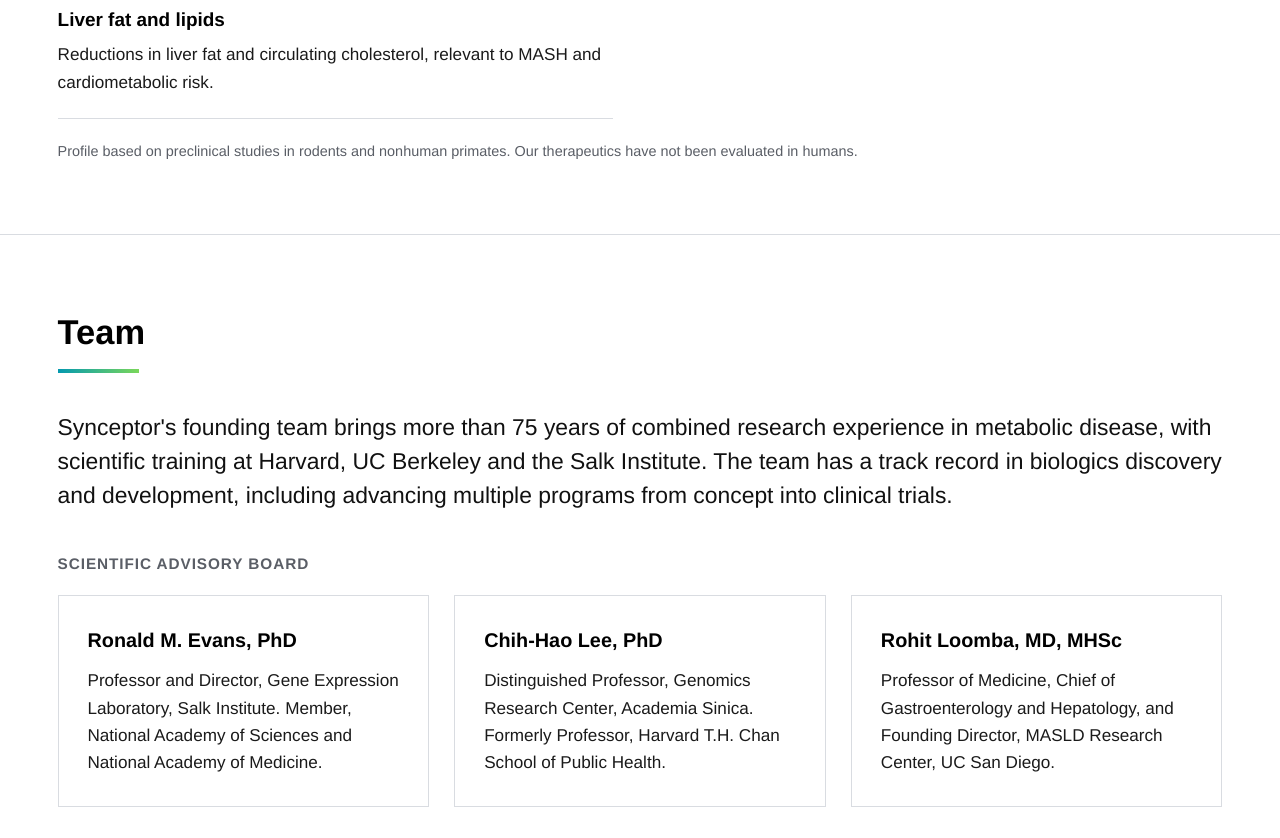
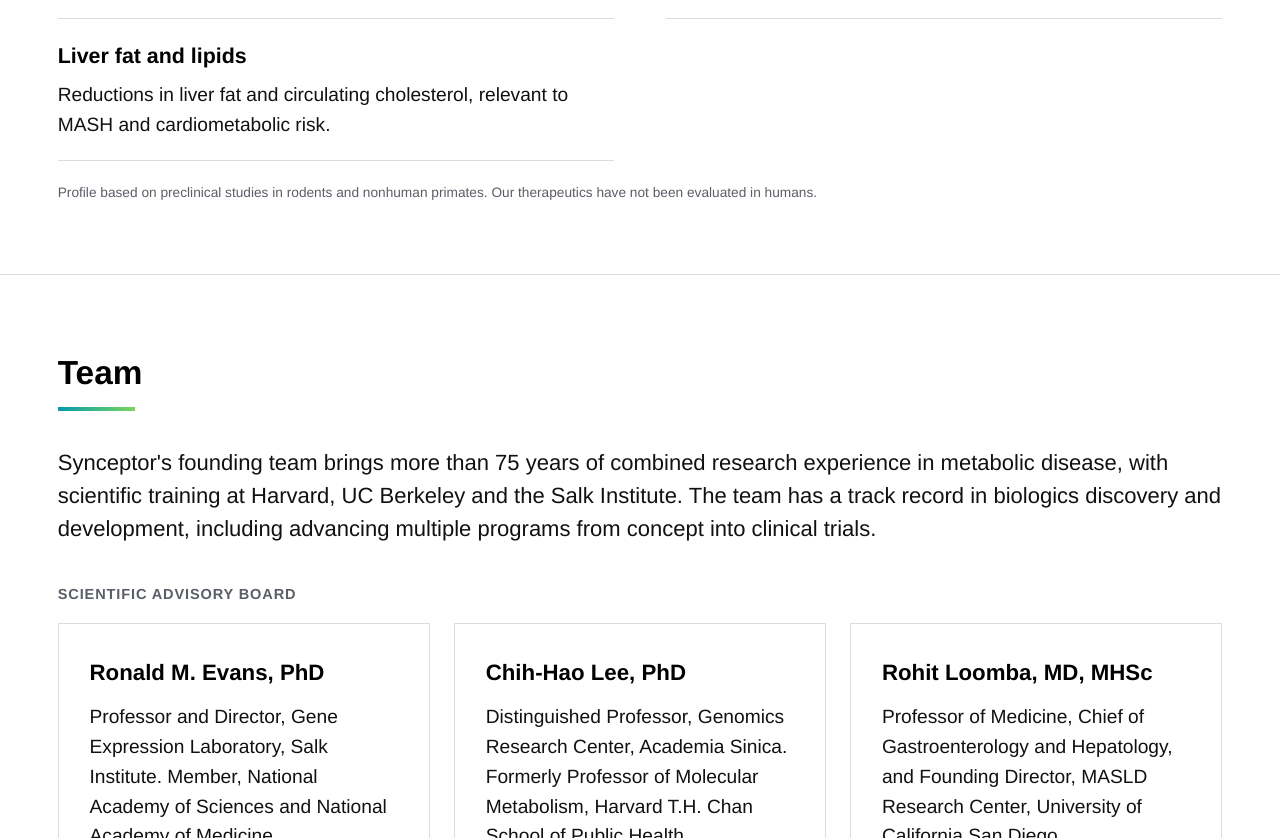
Before and after one commit to slsynceptor/synceptor-website, a plain HTML site: page index.html in a window 1280 px wide. Shown: the part 1962-2800 px from the top of the page. Drawn offline with Linux system fonts and the light colour scheme.

Commit message:
Bigger box text; proportional scaling keeps card lines aligned at all desktop widths
Co-Authored-By: Claude Opus 5.5 <noreply@anthropic.com>
Claude-Session: https://claude.ai/code/session_014YiXHeZuiTx61Rgf6tRxLV

```diff
--- a/index.html
+++ b/index.html
@@ -18,7 +18,7 @@
   :root{--ink:#000;--muted:#5a5e66;--brand:#0070c0;--brand-strong:#005a9c;--border:#d9dce1;
         --grad:linear-gradient(90deg,#0499af,#3fb885,#7ad75a);--pad:clamp(18px,4.5vw,64px)}
   *{box-sizing:border-box}
-  html{scroll-behavior:smooth;font-size:clamp(16px,0.55vw + 11px,21px)}
+  html{scroll-behavior:smooth;font-size:clamp(16px,1.338vw,21px)}
   body{margin:0;background:#fff;color:var(--ink);font-family:Helvetica,Arial,sans-serif;font-size:1rem;line-height:1.6}
   a{color:var(--brand-strong)}
   a:focus-visible{outline:2px solid var(--brand);outline-offset:2px}
@@ -37,14 +37,14 @@
   .lede{margin:0 0 2.2rem;font-size:clamp(1.15rem,0.95rem + 0.45vw,1.45rem);line-height:1.5;color:#111}
   .lede strong{color:var(--brand-strong)}
   .grid{display:grid;grid-template-columns:repeat(3,1fr);gap:1.4rem}
-  .card{border:1px solid var(--border);padding:1.6rem}
-  .card h3{margin:0 0 .6rem;font-size:1.1rem}
-  .card p{margin:0;color:#1a1a1a;font-size:.95rem}
+  .card{border:1px solid var(--border);padding:1.8rem}
+  .card h3{margin:0 0 .7rem;font-size:1.3rem}
+  .card p{margin:0;color:#111;font-size:1.12rem;line-height:1.55}
   .subhead{font-size:.85rem;color:var(--muted);font-weight:700;text-transform:uppercase;letter-spacing:.06em;margin:0 0 1rem}
   .profile{display:grid;grid-template-columns:1fr 1fr;gap:0 3rem;border-top:1px solid var(--border)}
   .pitem{padding:1.2rem 0;border-bottom:1px solid var(--border)}
-  .pitem h3{margin:0 0 .35rem;font-size:1.05rem}
-  .pitem p{margin:0;font-size:.95rem;color:#1a1a1a}
+  .pitem h3{margin:0 0 .4rem;font-size:1.25rem}
+  .pitem p{margin:0;font-size:1.12rem;line-height:1.55;color:#111}
   .note{color:var(--muted);font-size:.8rem;margin:1.2rem 0 0}
   .contact{display:grid;grid-template-columns:1fr 1.25fr;gap:3.5rem;align-items:start}
   .cbig{font-size:clamp(1.35rem,1rem + 1vw,2rem);line-height:1.3;font-weight:700;margin:0 0 1.2rem}
@@ -88,7 +88,7 @@
       <div class="h2rule"></div>
       <p class="lede">Our name describes how we design medicines: <strong>syn</strong>ergistic, <strong>syn</strong>cretic and <strong>syn</strong>chronous re<strong>ceptor</strong> targeting. Simply fusing active molecules together rarely adds up to a better medicine. Each of our therapeutics is instead a single protein engineered as one integrated design, so that its activities on complementary metabolic hormone pathways work in concert. We design them through iterative rounds of protein engineering, computational modeling and receptor pharmacology profiling.</p>
       <div class="grid">
-        <div class="card"><h3>Synergistic</h3><p>Engineered ligands with a balanced, selective receptor activation profile, keeping metabolic benefits while limiting signaling linked to unwanted effects.</p></div>
+        <div class="card"><h3>Synergistic</h3><p>Engineered ligands with a balanced, selective receptor activation profile, retaining metabolic benefits while limiting signaling linked to unwanted effects.</p></div>
         <div class="card"><h3>Syncretic</h3><p>Designed molecules that unite the activities of complementary metabolic hormone pathways, a pairing not found together in any single natural hormone.</p></div>
         <div class="card"><h3>Synchronous</h3><p>One molecule with a unified pharmacokinetic profile engages both pathways at once, in the same tissues, for a coordinated metabolic response.</p></div>
       </div>
@@ -122,8 +122,8 @@
       <h3 class="subhead">Scientific advisory board</h3>
       <div class="grid">
         <div class="card"><h3>Ronald M. Evans, PhD</h3><p>Professor and Director, Gene Expression Laboratory, Salk Institute. Member, National Academy of Sciences and National Academy of Medicine.</p></div>
-        <div class="card"><h3>Chih-Hao Lee, PhD</h3><p>Distinguished Professor, Genomics Research Center, Academia Sinica. Formerly Professor, Harvard T.H. Chan School of Public Health.</p></div>
-        <div class="card"><h3>Rohit Loomba, MD, MHSc</h3><p>Professor of Medicine, Chief of Gastroenterology and Hepatology, and Founding Director, MASLD Research Center, UC San Diego.</p></div>
+        <div class="card"><h3>Chih-Hao Lee, PhD</h3><p>Distinguished Professor, Genomics Research Center, Academia Sinica. Formerly Professor of Molecular Metabolism, Harvard T.H. Chan School of Public Health.</p></div>
+        <div class="card"><h3>Rohit Loomba, MD, MHSc</h3><p>Professor of Medicine, Chief of Gastroenterology and Hepatology, and Founding Director, MASLD Research Center, University of California San Diego.</p></div>
       </div>
     </div>
   </section>
```
